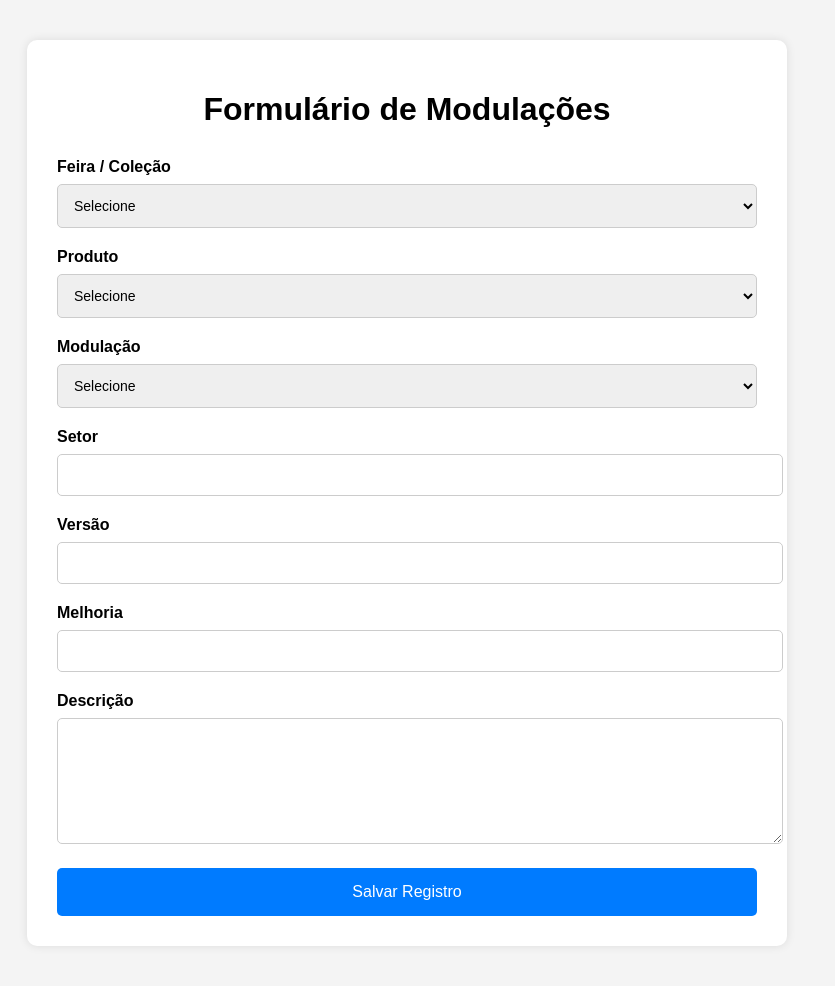
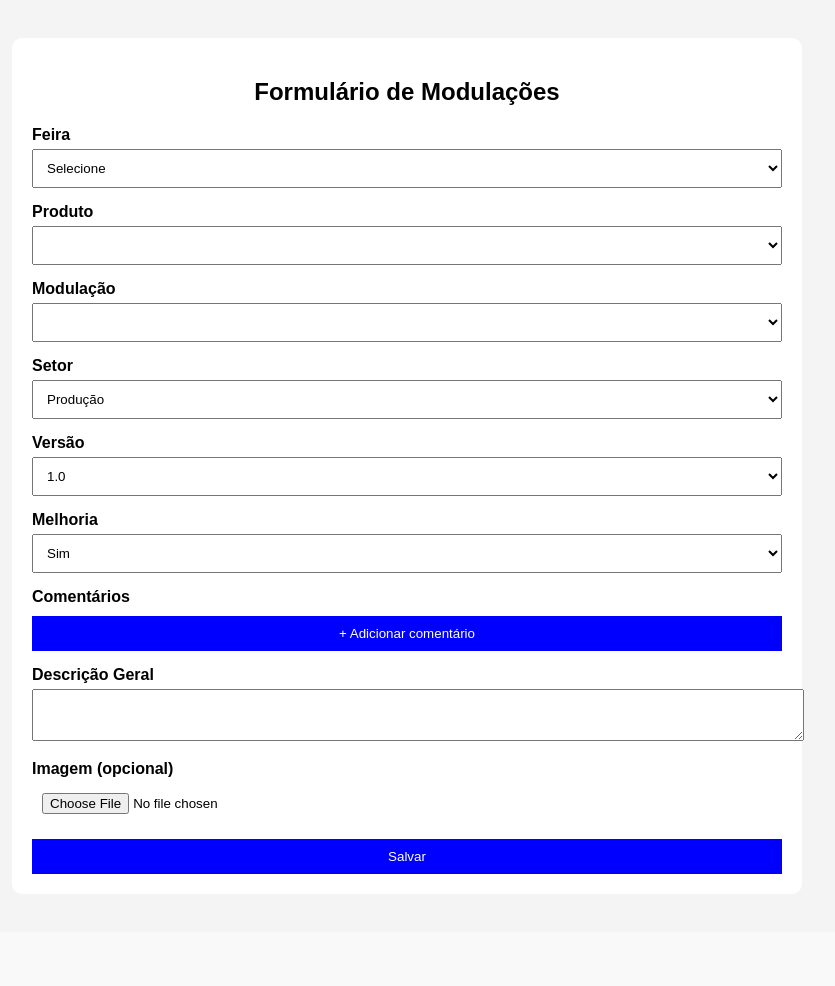
Before and after one commit to ra118480-coder/formulario-producao, a Flask app: page / in a window 1280 px wide. Shown: the whole page, without its empty margins (233-1068 px from the left). After the commit the page ends 874 px from the top, so only its background shows below. Run offline with Flask 3, Linux system fonts and the light colour scheme; data that the repository does not hold is empty.

Commit message:
Update index.html

```diff
--- a/templates/index.html
+++ b/templates/index.html
@@ -12,96 +12,58 @@
     <style>
 
         body {
-
-            font-family: Arial, sans-serif;
-
+            font-family: Arial;
             background: #f4f4f4;
-
-            margin: 0;
-
-            padding: 40px;
+            padding: 30px;
         }
 
         .container {
-
-            max-width: 700px;
-
+            max-width: 750px;
             margin: auto;
-
             background: white;
-
-            padding: 30px;
-
+            padding: 20px;
             border-radius: 10px;
-
-            box-shadow: 0 0 10px rgba(0,0,0,0.1);
         }
 
-        h1 {
-
+        h2 {
             text-align: center;
-
-            margin-bottom: 30px;
         }
 
         .campo {
-
-            margin-bottom: 20px;
+            margin-bottom: 15px;
         }
 
         label {
-
-            display: block;
-
-            margin-bottom: 8px;
-
             font-weight: bold;
         }
 
-        select,
-        input,
-        textarea {
-
+        select, input, textarea {
             width: 100%;
-
-            padding: 12px;
-
-            border: 1px solid #ccc;
-
-            border-radius: 5px;
-
-            font-size: 14px;
-        }
-
-        textarea {
-
-            resize: vertical;
-
-            min-height: 100px;
+            padding: 10px;
+            margin-top: 5px;
         }
 
         button {
-
+            padding: 10px;
             width: 100%;
-
-            padding: 15px;
-
+            background: blue;
+            color: white;
             border: none;
-
-            background: #007bff;
-
-            color: white;
-
-            font-size: 16px;
-
-            border-radius: 5px;
-
             cursor: pointer;
         }
 
-        button:hover {
+        .comentarios {
+            margin-top: 10px;
+        }
 
-            background: #0056b3;
+        .comentario-item {
+            display: flex;
+            gap: 10px;
+            margin-bottom: 5px;
+        }
+
+        .comentario-item input {
+            flex: 1;
         }
 
     </style>
@@ -112,119 +74,85 @@
 
 <div class="container">
 
-        <h1>Formulário de Modulações</h1>
+    <h2>Formulário de Modulações</h2>
 
     <form id="formulario">
 
         <!-- FEIRA -->
         <div class="campo">
+            <label>Feira</label>
+            <select id="modelo"></select>
+        </div>
 
-                <label>Feira / Coleção</label>
+        <!-- PRODUTO -->
+        <div class="campo">
+            <label>Produto</label>
+            <select id="modulacao"></select>
+        </div>
 
-                <select id="modelo" required>
+        <!-- MODULAÇÃO -->
+        <div class="campo">
+            <label>Modulação</label>
+            <select id="variavel"></select>
+        </div>
 
-                    <option value="">
-                        Selecione
-                    </option>
+        <!-- SETOR -->
+        <div class="campo">
+            <label>Setor</label>
+            <select id="setor">
+                <option>Produção</option>
+                <option>Engenharia</option>
+                <option>Qualidade</option>
+                <option>Comercial</option>
+            </select>
+        </div>
 
+        <!-- VERSÃO -->
+        <div class="campo">
+            <label>Versão</label>
+            <select id="versao">
+                <option>1.0</option>
+                <option>1.1</option>
+                <option>2.0</option>
+                <option>3.0</option>
             </select>
+        </div>
+
+        <!-- MELHORIA -->
+        <div class="campo">
+            <label>Melhoria</label>
+            <select id="melhoria">
+                <option>Sim</option>
+                <option>Não</option>
+            </select>
+        </div>
+
+        <!-- COMENTÁRIOS MÚLTIPLOS -->
+        <div class="campo">
+
+            <label>Comentários</label>
+
+            <div id="comentarios" class="comentarios"></div>
+
+            <button type="button" onclick="adicionarComentario()">
+                + Adicionar comentário
+            </button>
 
         </div>
 
-
-            <!-- PRODUTO -->
+        <!-- DESCRIÇÃO -->
         <div class="campo">
-
-                <label>Produto</label>
-
-                <select id="modulacao" required>
-
-                    <option value="">
-                        Selecione
-                    </option>
-
-                </select>
-
+            <label>Descrição Geral</label>
+            <textarea id="descricao"></textarea>
         </div>
 
-
-            <!-- MODULACAO -->
+        <!-- FOTO -->
         <div class="campo">
-
-                <label>Modulação</label>
-
-                <select id="variavel" required>
-
-                    <option value="">
-                        Selecione
-                    </option>
-
-                </select>
-
+            <label>Imagem (opcional)</label>
+            <input type="file" id="imagem" accept="image/*">
         </div>
 
-
-            <!-- SETOR -->
-            <div class="campo">
-
-                <label>Setor</label>
-
-                <input
-                    type="text"
-                    id="setor"
-                    required
-                >
-
-            </div>
-
-
-            <!-- VERSAO -->
-            <div class="campo">
-
-                <label>Versão</label>
-
-                <input
-                    type="text"
-                    id="versao"
-                    required
-                >
-
-            </div>
-
-
-            <!-- MELHORIA -->
-            <div class="campo">
-
-                <label>Melhoria</label>
-
-                <input
-                    type="text"
-                    id="melhoria"
-                    required
-                >
-
-            </div>
-
-
-            <!-- DESCRICAO -->
-            <div class="campo">
-
-                <label>Descrição</label>
-
-                <textarea
-                    id="descricao"
-                    required
-                ></textarea>
-
-            </div>
-
-
-            <!-- BOTAO -->
-            <button type="submit">
-
-                Salvar Registro
-
-            </button>
+        <button type="submit">Salvar</button>
 
     </form>
 
@@ -232,6 +160,23 @@
 
 <script src="/static/script.js"></script>
 
+<script>
+
+function adicionarComentario() {
+
+    const div = document.getElementById("comentarios")
+
+    const input = document.createElement("input")
+
+    input.type = "text"
+
+    input.placeholder = "Digite um comentário"
+
+    div.appendChild(input)
+}
+
+</script>
+
 </body>
 
 </html>
```
Lines whose indentation alone changed are shown as unchanged.
